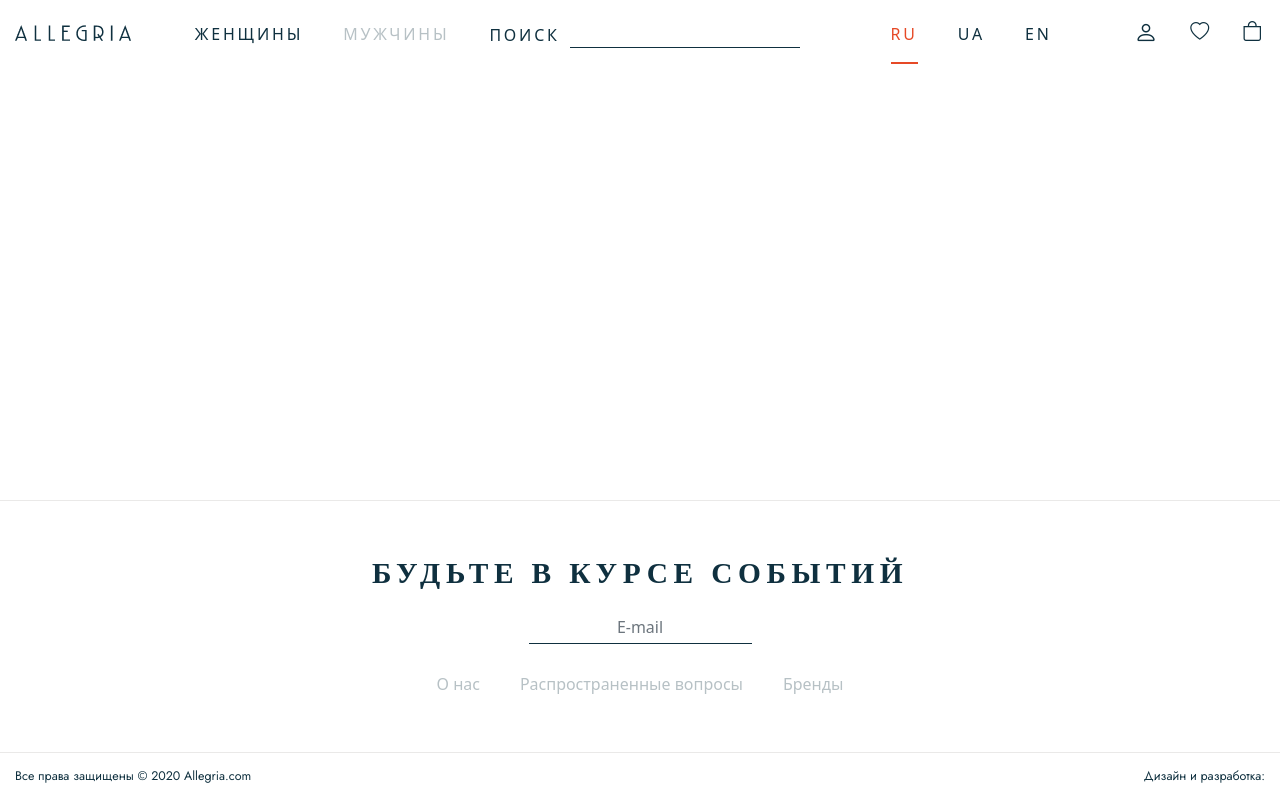
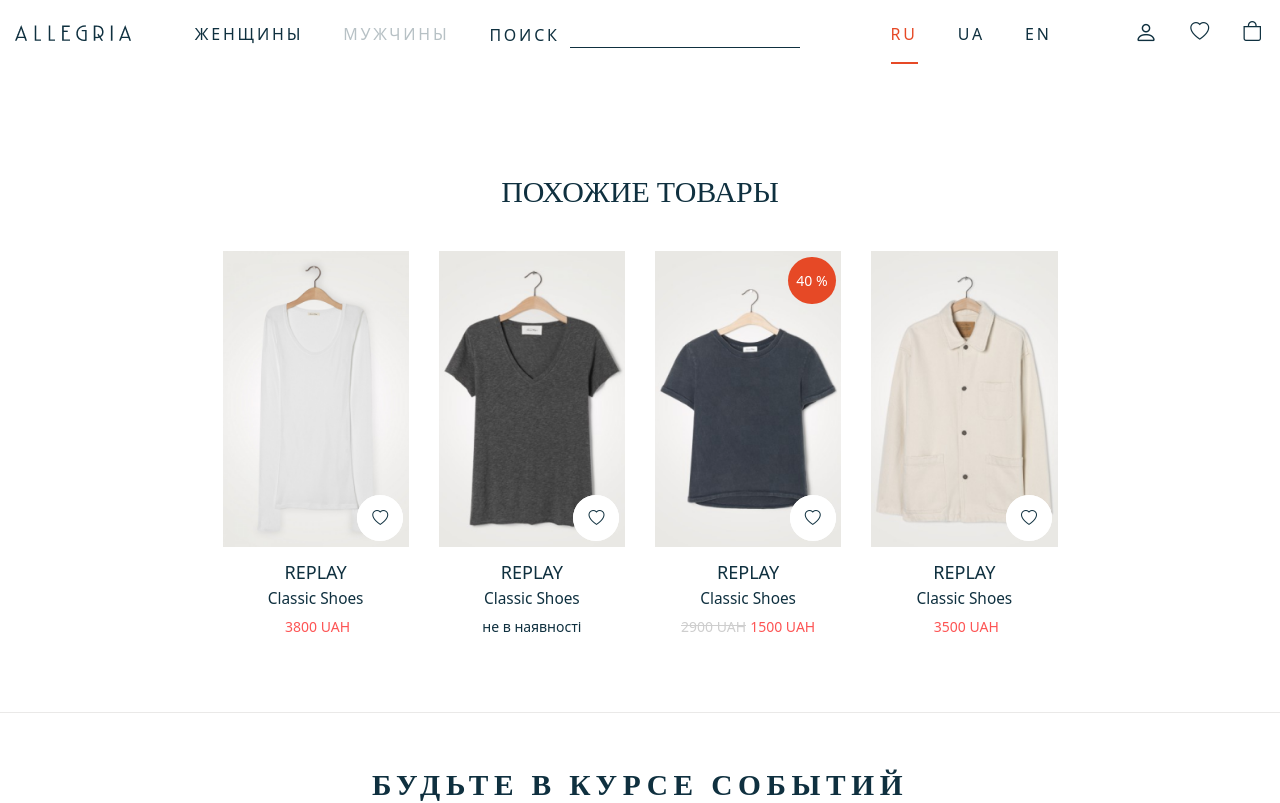
Before and after one commit to MariiaUdovytska/Allegria-Womens-Clothing-Store, a React (Create React App) app in the folder allegria-womens-clothing-store/: page /product in a window 1280 px wide. Shown: the top 803 px of the page. Built offline with nearby package versions, Linux system fonts and the light colour scheme.

Commit message:
add comp ProductPage and styles, CardFull. transfer name carousel on props

```diff
--- a/allegria-womens-clothing-store/src/App.js
+++ b/allegria-womens-clothing-store/src/App.js
@@ -10,6 +10,7 @@
 import BrandsPage from './brands/BrandsPage';
 import Registration from './singInRegistrationConfirmation/Registration';
 import ProductCardsPage from './productCardsPage/ProductCardsPage';
+import ProductPage from './productPage/ProductPage';
 
 function App() {
 	return (
@@ -31,6 +32,7 @@
 							<Route path="/brands" element={<BrandsPage />} exact />
 							<Route path="/registration" element={<Registration />} exact />
 							<Route path="/productCardsPage" element={<ProductCardsPage />} exact />
+							<Route path="/product" element={<ProductPage />} exact />
 						</Routes>
 					</main>
 					<Footer />
--- a/allegria-womens-clothing-store/src/MainPage.js
+++ b/allegria-womens-clothing-store/src/MainPage.js
@@ -8,7 +8,7 @@
 		<div>
 			<FullScreen />
 			<NewArrival />
-			<PreviewPopular />
+			<PreviewPopular swiperName={'Популярне'} />
 			<PreviewAbout />
 		</div>
 	);
--- a/allegria-womens-clothing-store/src/Menu.js
+++ b/allegria-womens-clothing-store/src/Menu.js
@@ -102,7 +102,7 @@
 							<div className='menu__lang'>
 								<ul>
 									<li className='menu__lang-active'>ru</li>
-									<li>ua</li>
+									<li className='router-link'><Link to="/product">ua</Link></li>
 									<li>en</li>
 								</ul>
 							</div>
@@ -171,7 +171,7 @@
 									<div className='menu__lang'>
 										<ul>
 											<li className='menu__lang-active'>ru</li>
-											<li>ua</li>
+											<li className='router-link'><Link to="/product">ua</Link></li>
 											<li>en</li>
 										</ul>
 									</div>
@@ -243,7 +243,7 @@
 												<input type='text'></input>
 											</li>
 											<li className='menu__lang-active'>ru</li>
-											<li>ua</li>
+											<li className='router-link'><Link to="/product">ua</Link></li>
 											<li>en</li>
 										</ul>
 									</div>
--- a/allegria-womens-clothing-store/src/PreviewPopular.js
+++ b/allegria-womens-clothing-store/src/PreviewPopular.js
@@ -81,7 +81,7 @@
 		return (
 			<div className='preview-popular'>
 				<div className='preview-popular__body'>
-					<h2>Популярне</h2>
+					<h2>{this.props.swiperName}</h2>
 					<Swiper
 						slidesPerView={cardsNum}
 						spaceBetween={spaceBetween}
--- /dev/null
+++ b/allegria-womens-clothing-store/src/css/productPage/productPage.css
@@ -0,0 +1,18 @@
+.product-page{
+	max-width: 865px;
+	padding: 15px;
+	margin: 0px auto;
+}
+.product-page__body{
+	display: flex;
+	flex-direction: column;
+}
+.product-page__body .preview-popular{
+	max-width: unset;
+	margin: unset;
+	margin-top: 100px;
+	padding: 0;
+}
+.product-page__body .preview-popular__body h2{
+	margin-bottom: 40px;
+}
--- /dev/null
+++ b/allegria-womens-clothing-store/src/productPage/CardFull.js
@@ -0,0 +1,15 @@
+import React from 'react';
+import '../css/productPage/cardFull.css';
+
+
+function CardFull(props) {
+	return (
+		<div className='card-full'>
+			<div className='card-full__body'>
+				<div className='card-full__body-imgs'></div>
+				<div className='card-full__body-info'></div>
+			</div>
+		</div>
+	);
+}
+export default CardFull;
--- /dev/null
+++ b/allegria-womens-clothing-store/src/productPage/ProductPage.js
@@ -0,0 +1,17 @@
+
+import React from 'react';
+import '../css/productPage/productPage.css';
+import PreviewPopular from '../PreviewPopular';
+import CardFull from './CardFull';
+
+function ProductPage(props) {
+	return (
+		<div className='product-page'>
+			<div className='product-page__body'>
+				<CardFull />
+				<PreviewPopular swiperName={'Похожие товары'} />
+			</div>
+		</div>
+	);
+}
+export default ProductPage;
```
Also changed, not shown: allegria-womens-clothing-store/src/css/productPage/cardFull.css (added).
